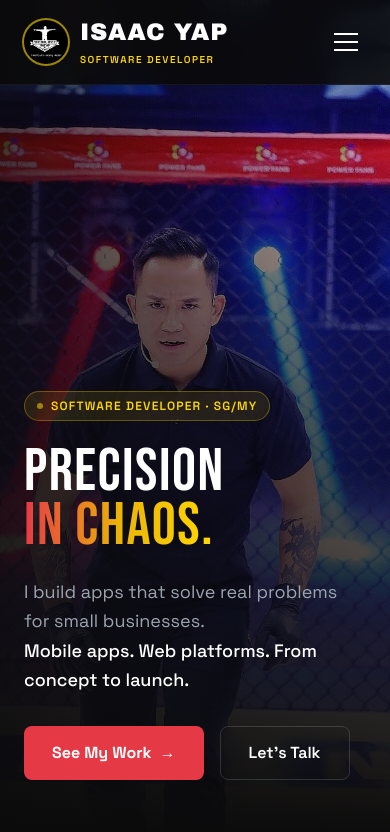
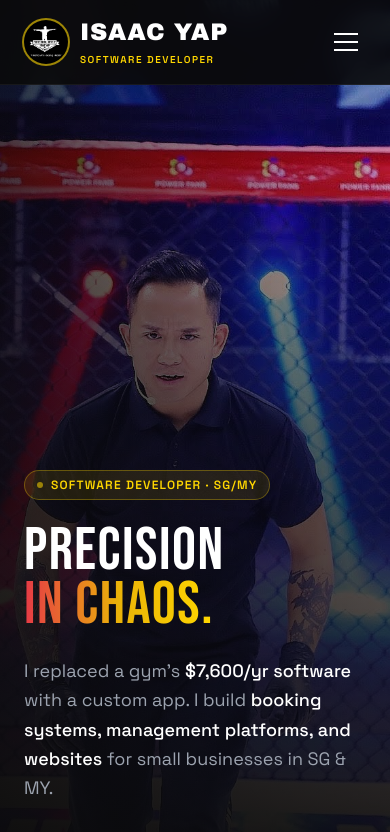
Before and after one commit to IsaacYap90/isaacyap.ai, a React (Vite) app: page / in a window 390 px wide. Shown: the top 832 px of the page. Built offline with nearby package versions, Linux system fonts and the light colour scheme.

Commit message:
fix: taller hero on mobile, object-top for face, punchier intro copy

```diff
--- a/src/App.jsx
+++ b/src/App.jsx
@@ -42,13 +42,13 @@ const Nav = () => {
 
 /* ─── HERO ─── */
 const Hero = () => (
-  <section className="relative min-h-screen flex items-end pb-16 overflow-hidden">
+  <section className="relative min-h-[110vh] md:min-h-screen flex items-end pb-10 overflow-hidden">
     {/* BG */}
     <div className="absolute inset-0">
       <img
         src="/images/hero-rebel-fc.jpg"
         alt="Isaac Yap"
-        className="w-full h-full object-cover object-[center_15%]"
+        className="w-full h-full object-cover object-top"
       />
       <div className="absolute inset-0 bg-gradient-to-r from-[#0a0a0a]/70 via-[#0a0a0a]/30 to-transparent" />
       <div className="absolute inset-0 bg-gradient-to-t from-[#0a0a0a] via-[#0a0a0a]/60 to-transparent" />
@@ -67,8 +67,7 @@ const Hero = () => (
         </h1>
 
         <p className="text-gray-400 text-lg md:text-xl leading-relaxed mb-8 max-w-lg">
-          I build apps that solve real problems for small businesses.<br />
-          <span className="text-white font-medium">Mobile apps. Web platforms. From concept to launch.</span>
+          I replaced a gym's <span className="text-white font-medium">$7,600/yr software</span> with a custom app. I build <span className="text-white font-medium">booking systems, management platforms, and websites</span> for small businesses in SG & MY.
         </p>
 
         <div className="flex flex-wrap gap-4">
```
